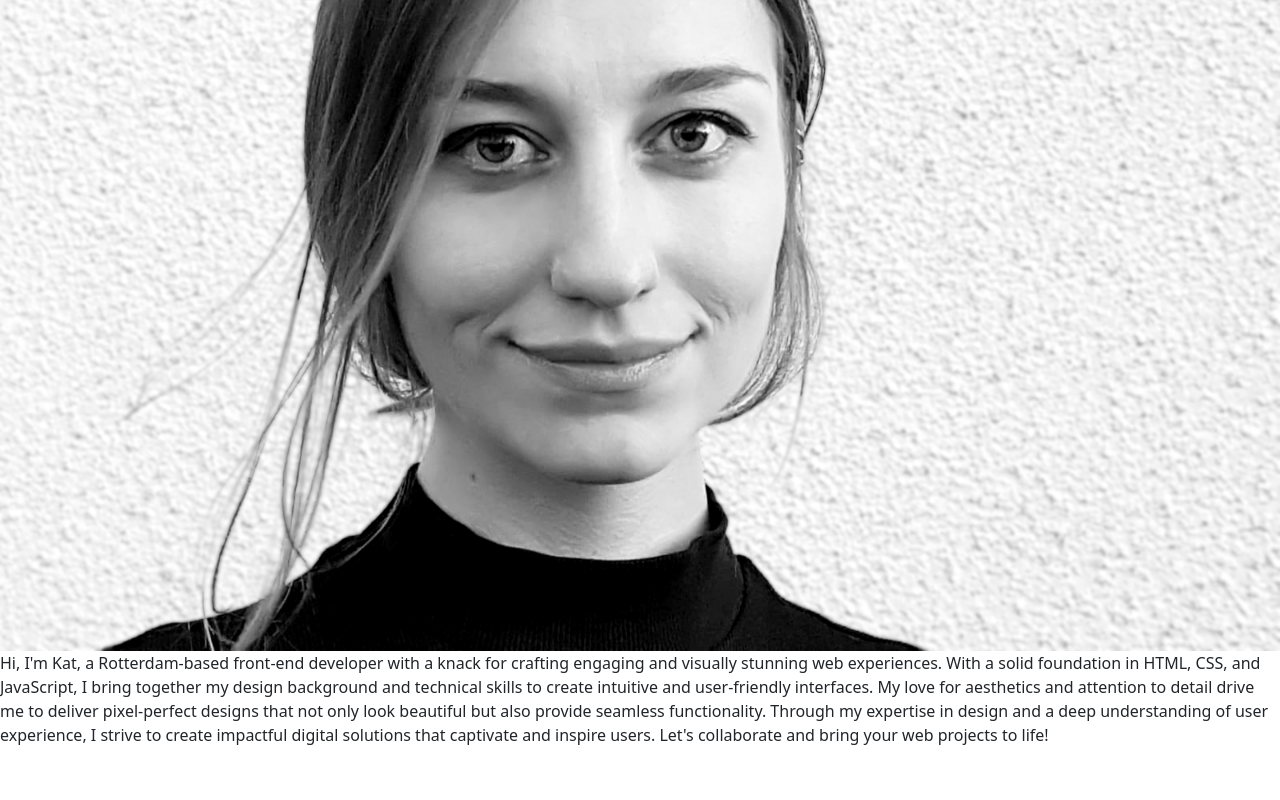
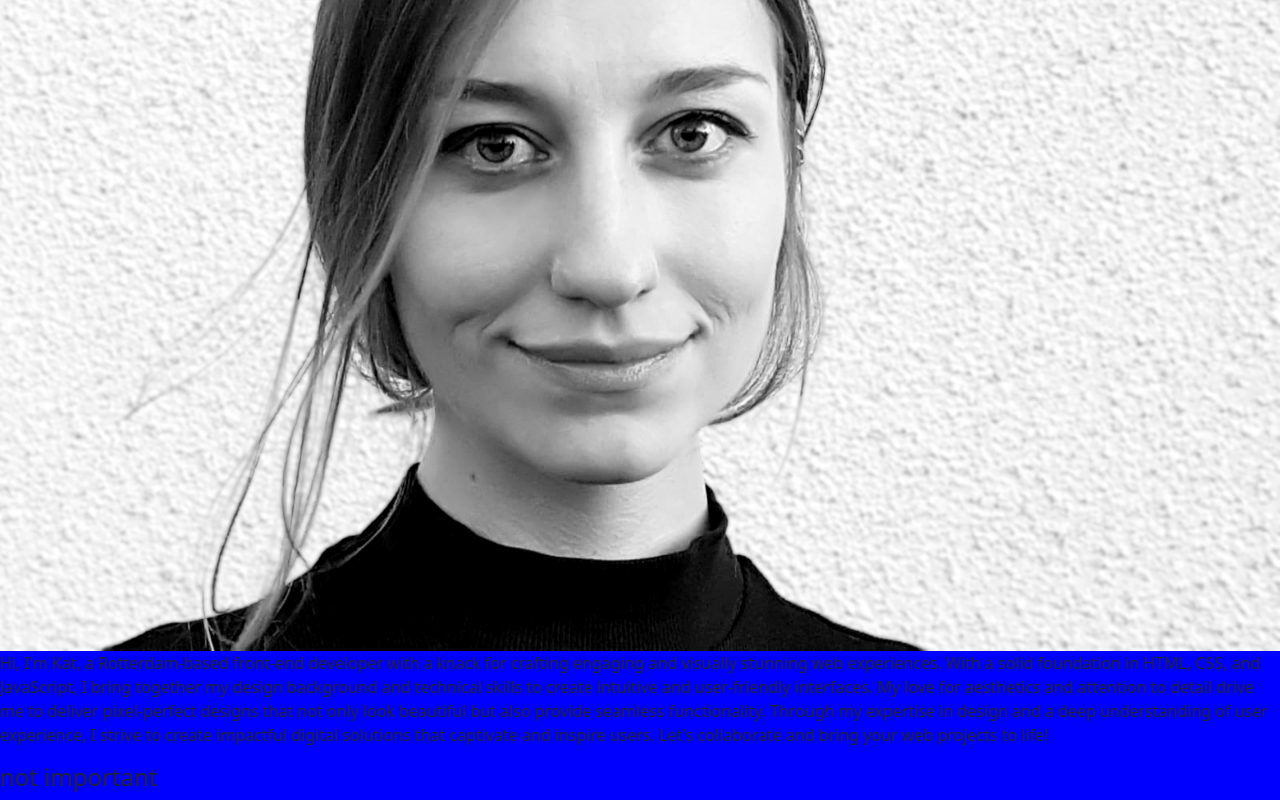
Before and after one commit to kasiasoltysiak/SheCodes-Portfolio, a plain HTML site: page about.html in a window 1280 px wide. Shown: the part 421-1221 px from the top of the page. Before the commit the page ends 1184 px from the top, so only its background shows below. Drawn offline with nearby package versions, Linux system fonts and the light colour scheme.

Commit message:
testing pushing?

```diff
--- a/about.html
+++ b/about.html
@@ -39,5 +39,6 @@
         <img src="/src/cv2-2.jpg" alt="Face of woman">
         <p>Hi, I'm Kat, a Rotterdam-based front-end developer with a knack for crafting engaging and visually stunning web experiences. With a solid foundation in HTML, CSS, and JavaScript, I bring together my design background and technical skills to create intuitive and user-friendly interfaces. My love for aesthetics and attention to detail drive me to deliver pixel-perfect designs that not only look beautiful but also provide seamless functionality. Through my expertise in design and a deep understanding of user experience, I strive to create impactful digital solutions that captivate and inspire users. Let's collaborate and bring your web projects to life!</p>
       </div>
+      <h4>not important</h4>
 </body>
 </html>
--- a/src/style.css
+++ b/src/style.css
@@ -2,3 +2,7 @@ img {
     width: 100%;
     height: auto;
 }
+
+body {
+    background-color: blue;
+}
```
